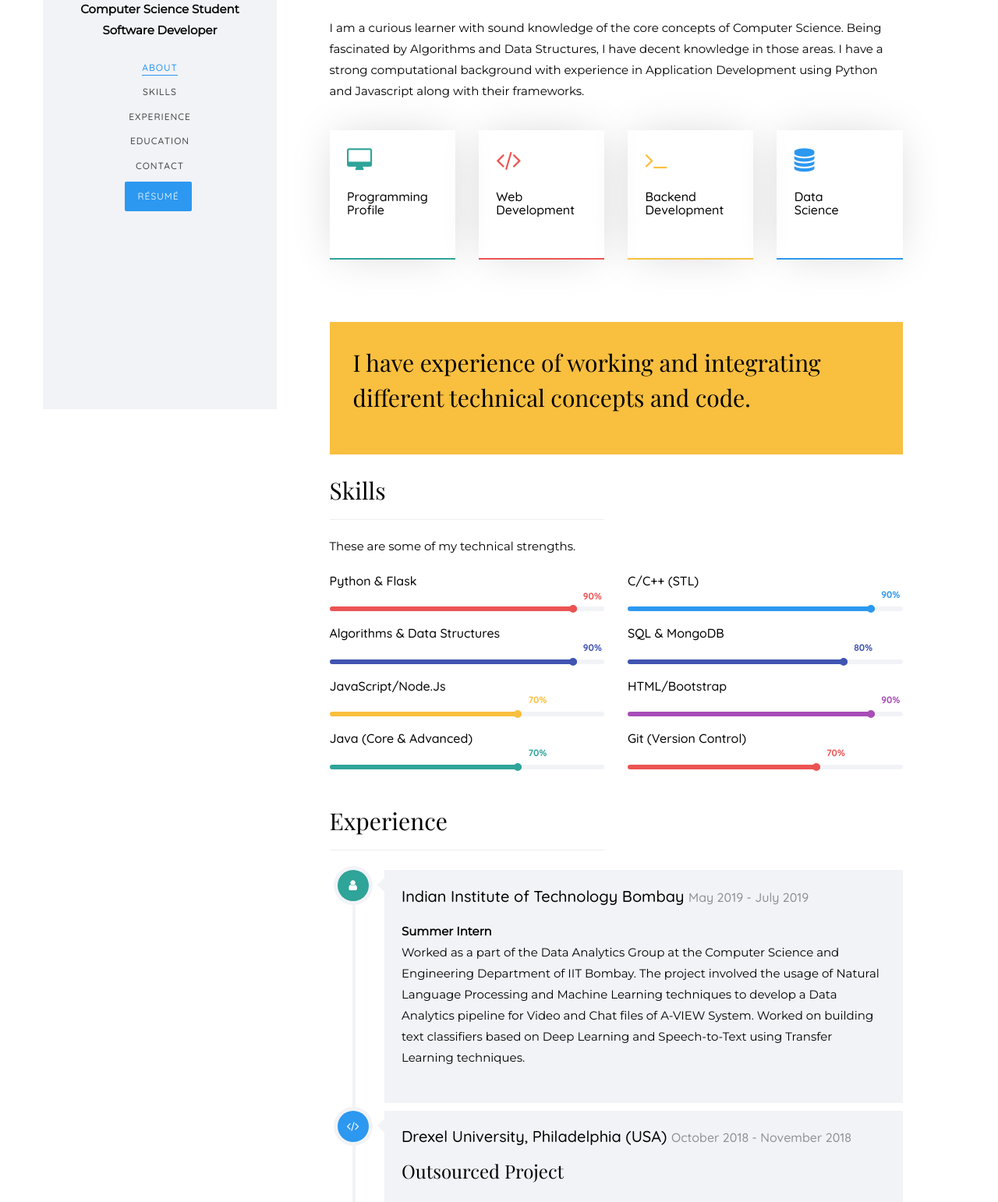
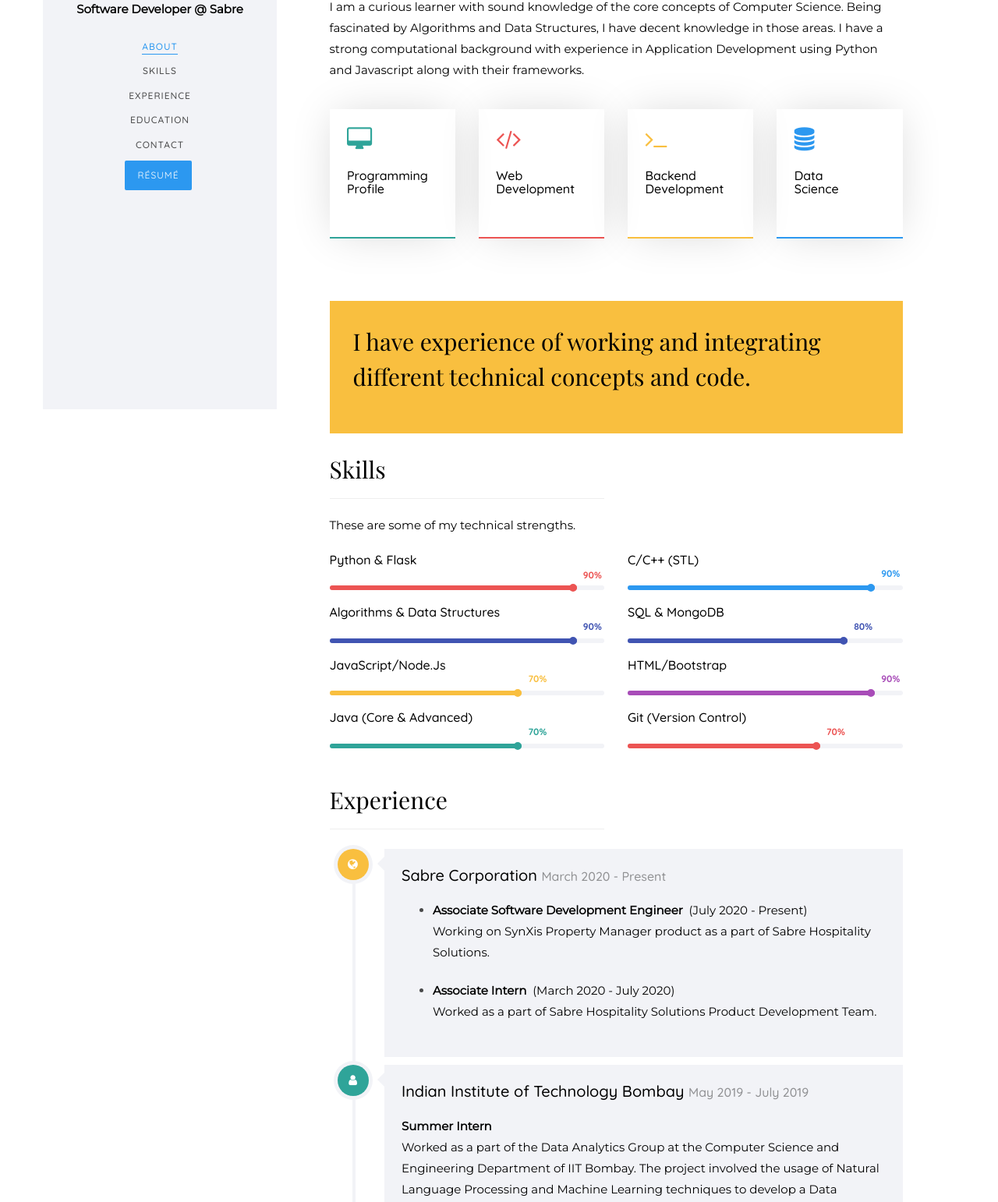
Before and after one commit to ayushdata/ayushdata.github.io, a plain HTML site: page index.html in a window 1280 px wide. Shown: the part 275-1817 px from the top of the page at 78% size. Drawn offline with nearby package versions, Linux system fonts and the light colour scheme; a web font is replaced by a local one.

Commit message:
Added recent experience

```diff
--- a/index.html
+++ b/index.html
@@ -41,7 +41,7 @@
             <div class="text-center">
                <div class="author-img" style="background-image: url(images/my_icon_pic.jpg);"></div>
                <h1 id="colorlib-logo"><a href="https://ayushdata.github.io">Ayush Agarwal</a></h1>
-               <p><strong>Computer Science Student<br /> Software Developer </strong></p>
+               <p><strong>Software Developer @ Sabre </strong></p>
             </div>
             <nav id="colorlib-main-menu" role="navigation" class="navbar">
                <div id="navbar" class="collapse">
@@ -54,7 +54,7 @@
                   </ul>
                </div>
                <div style="text-align: center;">
-                  <a href="static/resume.pdf" class="btn btn-primary" target="_blank"
+                  <a href="https://www.linkedin.com/in/ayushcode/" class="btn btn-primary" target="_blank"
                      rel="nofollow noopener noreferrer">RÉSUMÉ</a>
                </div>
 
@@ -133,8 +133,7 @@
                               <div class="about-desc">
                                  <h2>About Me</h2>
                                  <hr>
-                                 <p>I am a final year Computer Science and Engineering student, working towards a career
-                                    in the field of Software Development. I have project experience in Web Development,
+                                 <p>I am a Software Engineer having project experience in Web and Backend Development,
                                     Android, Data Analytics, Machine Learning, and Natural Language Processing.
                                     <br /><br />
                                     I am a curious learner with sound knowledge of the core concepts of Computer
@@ -324,6 +323,23 @@
                <div class="row">
                   <div class="col-md-12">
                      <div class="timeline-centered">
+                        <article class="timeline-entry animate-box" data-animate-effect="fadeInRight">
+                           <div class="timeline-entry-inner">
+                              <div class="timeline-icon color-3">
+                                    <i class="fa fa-globe"></i>
+                              </div>
+                              <div class="timeline-label">
+                                    <h2><a target="_blank" href="https://www.sabre.com/locations/india/">Sabre Corporation</a> <span>March 2020 - Present</span></h2>
+                                    <ul>
+                                       <li><p><strong>Associate Software Development Engineer &nbsp;</strong><span>(July 2020 - Present)</span><br>
+                                       Working on SynXis Property Manager product as a part of Sabre Hospitality Solutions.</p></li>
+                                       <li><p><strong>Associate Intern &nbsp;</strong><span>(March 2020 - July 2020)</span><br>
+                                       Worked as a part of Sabre Hospitality Solutions Product Development Team.</p></li>
+                                    </ul>
+                                 <p></p>
+                              </div>
+                           </div>
+                        </article>
                         <article class="timeline-entry animate-box" data-animate-effect="fadeInRight">
                            <div class="timeline-entry-inner">
                               <div class="timeline-icon color-5">
```
